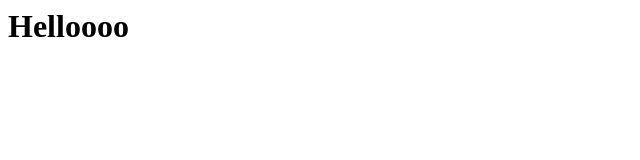
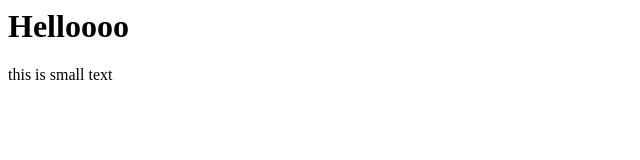
Before and after one commit to kyato58/WEBDESIGN-WEEK5, a plain HTML site: page index.html in a window 1280 px wide. Shown: the full height of the page, 0-640 px from the left. Drawn offline with Linux system fonts and the light colour scheme.

Commit message:
Update index.html p text

```diff
--- a/index.html
+++ b/index.html
@@ -1 +1,3 @@
 <h1> Helloooo </h1>
+
+<p> this is small text </p>
```
